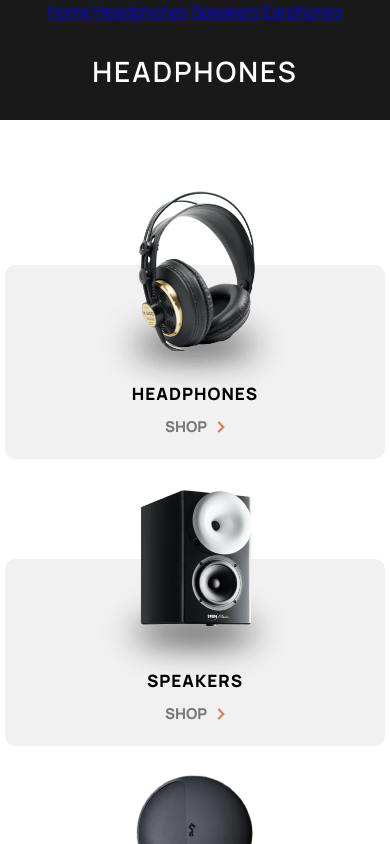
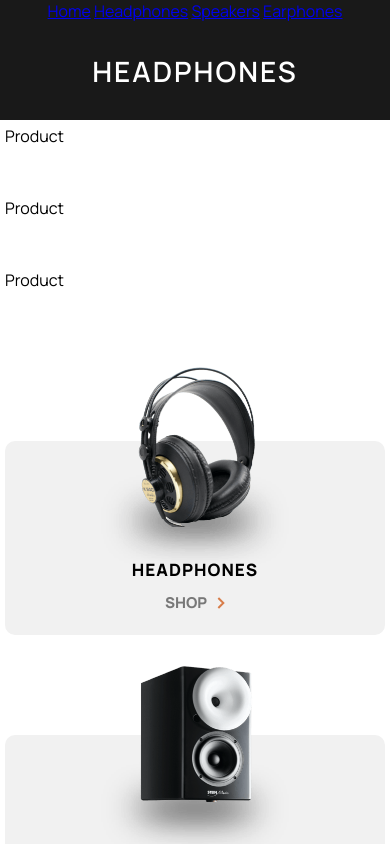
Before and after one commit to digitalents-academy/e-commerce-audiophile, a React (Vite) app: page /headphones in a window 390 px wide. Shown: the top 844 px of the page. Built offline with nearby package versions, Linux system fonts and the light colour scheme.

Commit message:
add category data to headphones

```diff
--- a/src/pages/Headphones.jsx
+++ b/src/pages/Headphones.jsx
@@ -1,11 +1,40 @@
 import Catalog from '../components/shared/Catalog'
 import Advert from '../components/shared/Advert'
 import CategoryTitle from '../components/shared/CategoryTitle'
+import CategoryProduct from '../components/shared/CategoryProduct'
 
 const Headphones = () => {
+  const data = [
+    {
+      name: "XX99 Mark II",
+      category: "Headphones",
+      new: true,
+      description: "The new XX99 Mark II headphones is the pinnacle of pristine audio. It redefines your premium headphone experience by reproducing the balanced depth and precision of studio-quality sound.",
+      image: "image-xx99-mark-two.jpg"
+    },
+    {
+      name: "XX99 Mark I",
+      category: "Headphones",
+      new: false,
+      description: "As the gold standard for headphones, the classic XX99 Mark I offers detailed and accurate audio reproduction for audiophiles, mixing engineers, and music aficionados alike in studios and on the go.",
+      image: "image-xx99-mark-one.jpg"
+    },
+    {
+      name: "XX59",
+      category: "Headphones",
+      new: false,
+      description: "Enjoy your audio almost anywhere and customize it to your specific tastes with the XX59 headphones. The stylish yet durable versatile wireless headset is a brilliant companion at home or on the move.",
+      image: "image-xx59.jpg"
+    }
+  ]
   return (
     <>
       <CategoryTitle title="Headphones" />
+      <div id="products">
+        <CategoryProduct data={data[0]} right={true} />
+        <CategoryProduct data={data[1]} right={false} />
+        <CategoryProduct data={data[2]} right={true} />
+      </div>
     <div className='non-flex'>
       <Catalog />
     </div>
```
